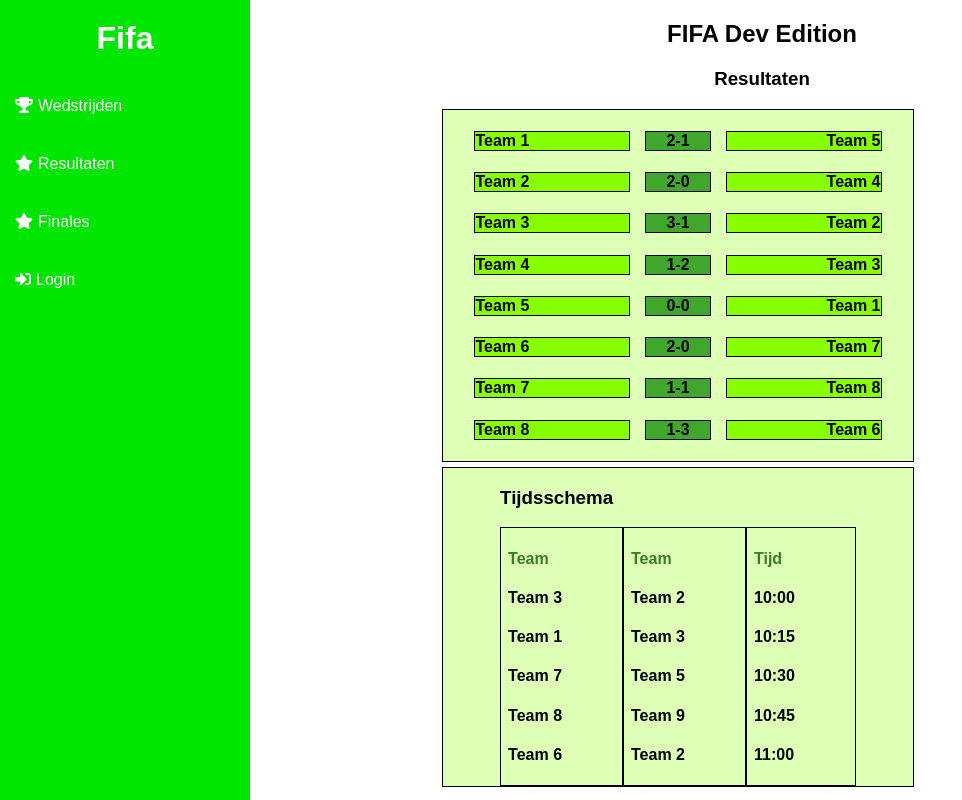
After one commit to FIFAGroep2/fifa_website, a PHP site: page /resultaten.php in a window 1280 px wide. The commit adds this page. Shown: the whole page, without its empty margins (0-962 px from the left). Run offline with PHP 8.4, Linux system fonts and the light colour scheme; some libraries are stand-ins or nearby versions.

Commit message:
Add result
Added result page and finales page

```diff
--- a/public/index.php
+++ b/public/index.php
@@ -17,8 +17,11 @@
     <div class="main">
         <div class="header">
             <h2>FIFA Dev Edition</h2>
-            <h3>Wedstrijden</h3>
+            <h3>Resultaten</h3>
         </div>
+
+
+
         <div class="content">
 
         </div>
--- /dev/null
+++ b/public/resultaten.php
@@ -0,0 +1,111 @@
+<?php
+session_start();
+?>
+<!doctype html>
+<html lang="en" class="dashboard">
+<head>
+    <meta charset="UTF-8">
+    <meta name="viewport"
+          content="width=device-width, user-scalable=no, initial-scale=1.0, maximum-scale=1.0, minimum-scale=1.0">
+    <meta http-equiv="X-UA-Compatible" content="ie=edge">
+    <link rel="stylesheet" href="assets/css/style-resultaten.css">
+    <link rel="stylesheet" href="https://use.fontawesome.com/releases/v5.0.10/css/all.css" integrity="sha384-+d0P83n9kaQMCwj8F4RJB66tzIwOKmrdb46+porD/OvrJ+37WqIM7UoBtwHO6Nlg" crossorigin="anonymous">
+    <title>Fifa</title>
+</head>
+<body>
+<?php require('templates/header.php'); ?>
+<div class="main">
+    <div class="header">
+        <h2>FIFA Dev Edition</h2>
+        <h3>Resultaten</h3>
+    </div>
+
+    <div class="part">
+        <div class="part1">
+            <div class="deel1">
+
+                <h4>Team 1</h4>
+                <h4>Team 2</h4>
+                <h4>Team 3</h4>
+                <h4>Team 4</h4>
+                <h4>Team 5</h4>
+                <h4>Team 6</h4>
+                <h4>Team 7</h4>
+                <h4>Team 8</h4>
+
+            </div>
+
+            <div class="deel2">
+
+                <h4>2-1</h4>
+                <h4>2-0</h4>
+                <h4>3-1</h4>
+                <h4>1-2</h4>
+                <h4>0-0</h4>
+                <h4>2-0</h4>
+                <h4>1-1</h4>
+                <h4>1-3</h4>
+
+            </div>
+
+            <div class="deel3">
+
+                <h4>Team 5</h4>
+                <h4>Team 4</h4>
+                <h4>Team 2</h4>
+                <h4>Team 3</h4>
+                <h4>Team 1</h4>
+                <h4>Team 7</h4>
+                <h4>Team 8</h4>
+                <h4>Team 6</h4>
+
+            </div>
+        </div>
+
+        <div class="part2">
+
+            <h3>Tijdsschema</h3>
+
+            <div class="schema">
+
+                <div class="deel1-part2">
+                    <h4 id="merk">Team</h4>
+                    <h4>Team 3</h4>
+                    <h4>Team 1</h4>
+                    <h4>Team 7</h4>
+                    <h4>Team 8</h4>
+                    <h4>Team 6</h4>
+                </div>
+
+                <div class="deel2-part2">
+                    <h4 id="merk">Team</h4>
+                    <h4>Team 2</h4>
+                    <h4>Team 3</h4>
+                    <h4>Team 5</h4>
+                    <h4>Team 9</h4>
+                    <h4>Team 2</h4>
+                </div>
+
+                <div class="deel3-part2">
+                    <h4 id="merk">Tijd</h4>
+                    <h4>10:00</h4>
+                    <h4>10:15</h4>
+                    <h4>10:30</h4>
+                    <h4>10:45</h4>
+                    <h4>11:00</h4>
+                </div>
+            </div>
+        </div>
+    </div>
+
+
+    <div class="content">
+
+    </div>
+    <div class="footer">
+
+    </div>
+</div>
+<?php require('templates/footer.php'); ?>
+</body>
+</html>
--- a/public/templates/header.php
+++ b/public/templates/header.php
@@ -17,7 +17,8 @@
         ?>
         <nav>
             <a href="/index.php"><i class="fas fa-trophy"></i>Wedstrijden</a>
-            <a href=""><i class="fas fa-star"></i>Resultaten</a>
+            <a href="resultaten.php"><i class="fas fa-star"></i>Resultaten</a>
+            <a href="finales.php"><i class="fas fa-star"></i>Finales</a>
             <?php
             if(!isset($_SESSION['isLoggedIn']) || $_SESSION['isLoggedIn'] == false) {
             ?>
```
Also changed, not shown: public/finales.php (added, +126 -0 lines), public/assets/css/style-finales.css (added), public/assets/css/style-resultaten.css (added), public/assets/css/style.css, public/img/line-boven.PNG (added), public/img/line-links.PNG (added), public/img/line-recht.png (added).
